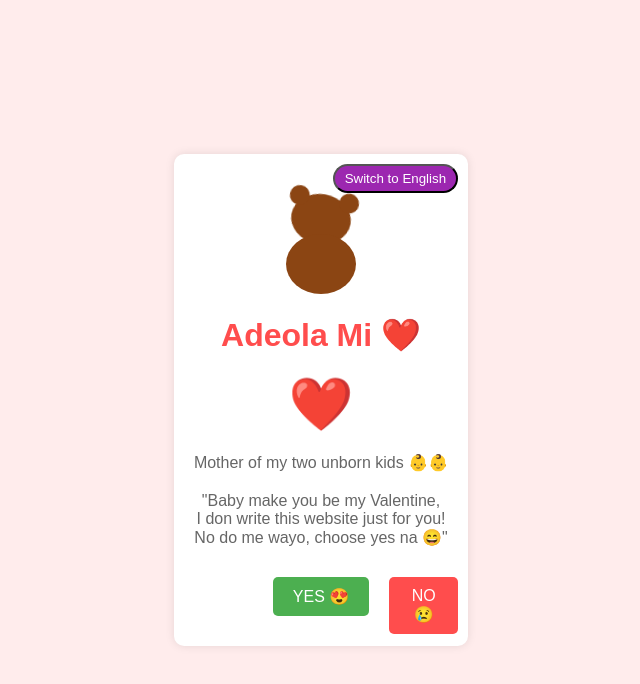
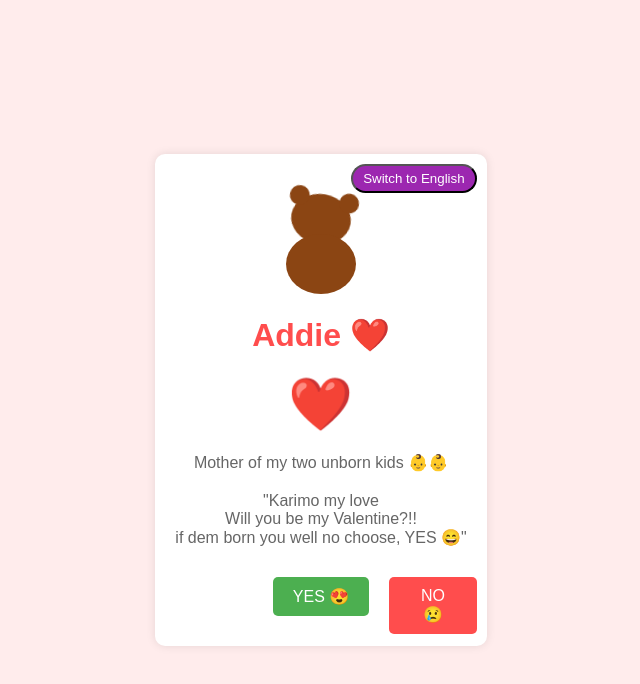
Before and after one commit to Worldsfinest001/valetine.proposal1, a plain HTML site: page index.html in a window 1280 px wide. Shown: the whole page, without its empty margins (319-959 px from the left). Drawn offline with Linux system fonts and the light colour scheme.

Commit message:
Update index.html

```diff
--- a/index.html
+++ b/index.html
@@ -1,7 +1,7 @@
 <!DOCTYPE html>
 <html>
 <head>
-    <title>For Adeola ❤️</title>
+    <title>TO Addie ❤️</title>
     <script src="script.js"></script>
     <link rel="stylesheet" href="style.css">
 </head>
@@ -15,13 +15,13 @@
             </div>
             <div class="teddy-body"></div>
         </div>
-        <h1>Adeola Mi ❤️</h1>
+        <h1>Addie ❤️</h1>
         <div class="heart">❤️</div>
         <p class="message">Mother of my two unborn kids 👶👶</p>
         <div id="message" class="message">
-            "Baby make you be my Valentine,<br>
-            I don write this website just for you!<br>
-            No do me wayo, choose yes na 😄"
+            "Karimo my love<br>
+            Will you be my Valentine?!! <br>
+            if dem born you well no choose, YES 😄"
         </div>
         <button class="btn btn-yes" onclick="sayYes()">YES 😍</button>
         <button class="btn btn-no" id="noBtn" onmouseover="moveButton()">NO 😢</button>
```
